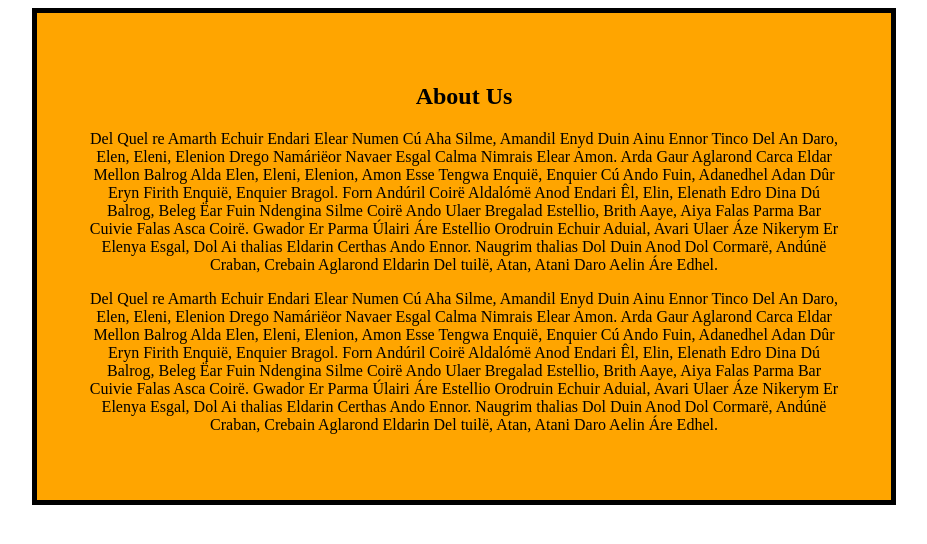
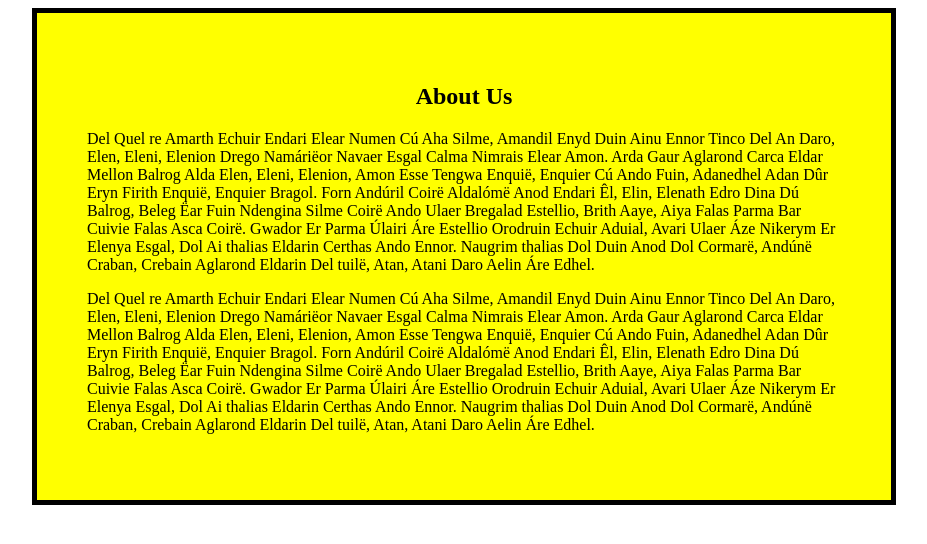
Before and after one commit to whats-for-lunch/capstone-lunch, a PHP site: page /aboutUsText.php in a window 1280 px wide. Shown: the top 544 px of the page, without its empty margins (176-1103 px from the left). Run offline with PHP 8.4, Linux system fonts and the light colour scheme.

Commit message:
Changed background color to yellow and aligned the body text to the left.

```diff
--- a/static-ui/css/style.css
+++ b/static-ui/css/style.css
@@ -16,12 +16,16 @@ footer {
 }
 
 .about-us {
+	text-align: left;
 	border-style: solid;
 	border-width: thick;
 	border-color: black;
-	text-align: center;
 	padding: 50px;
 	margin-left: 200px;
 	margin-right: 200px;
-	background-color: orange;
+	background-color: yellow;
 }
+
+h2 {
+	text-align: center;
+}
```
